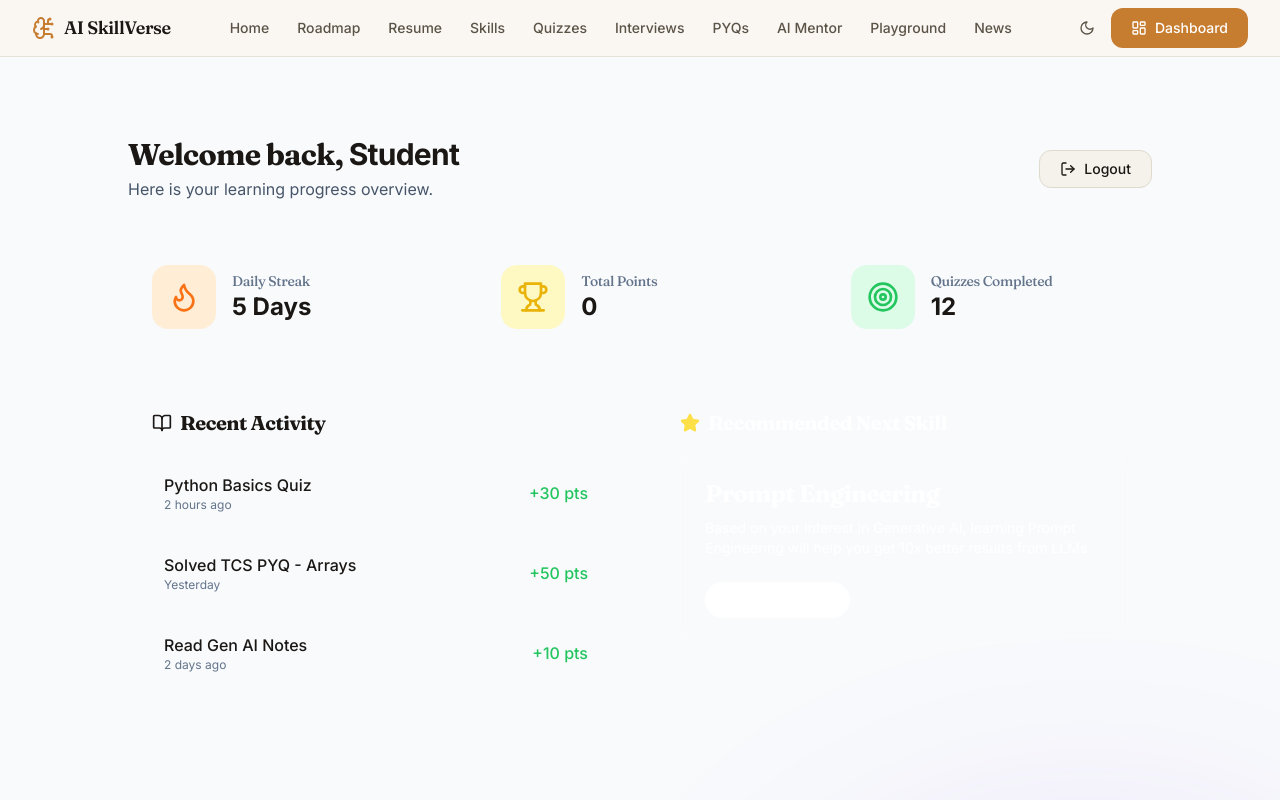
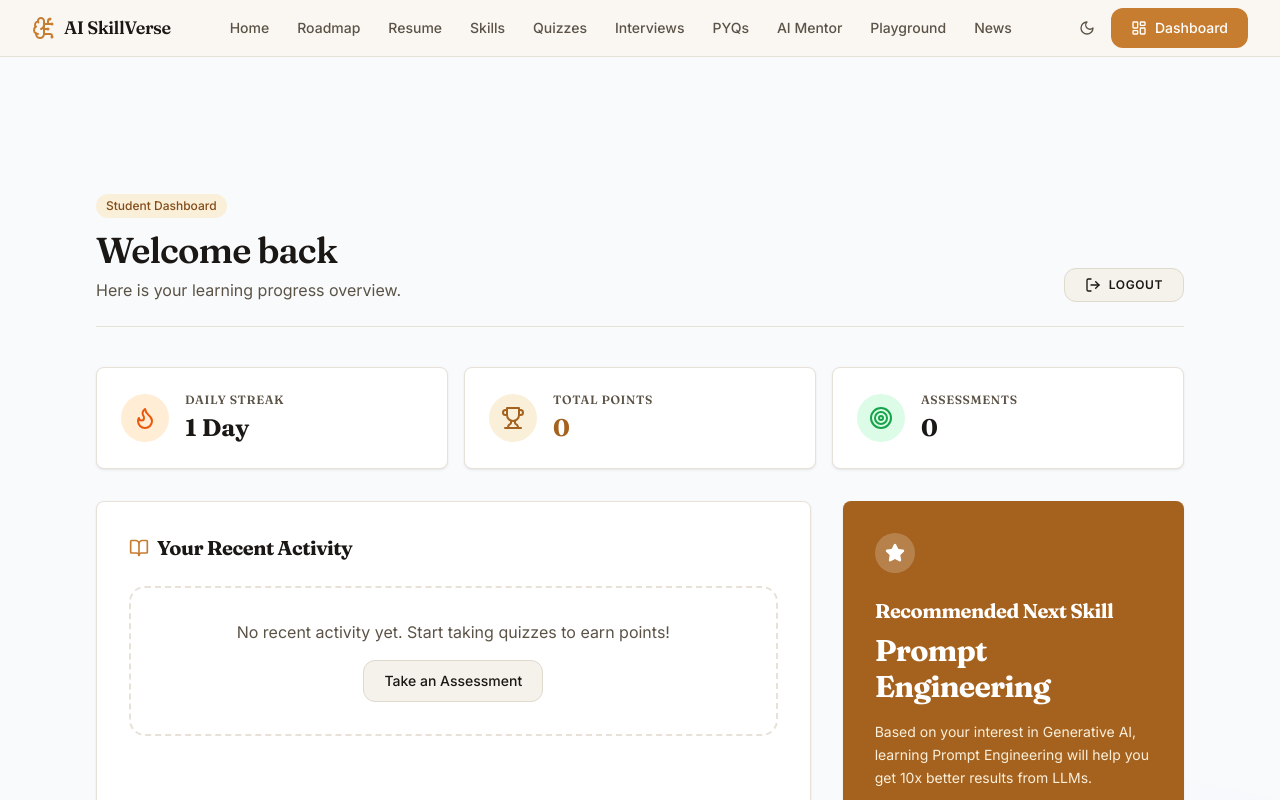
Before and after one commit to hemalatha24088-glitch/AI-SkillVerse-2.0, a React (Vite) app: page / in a window 1280 px wide. Both pictures are taken after typing "name@example.com", "Sample123" into the empty fields and a click on the button "Sign In". Shown: the top 800 px of the page. Built offline with nearby package versions, Linux system fonts and the light colour scheme.

Commit message:
UI Redesign: Dashboard with dynamic user activity

```diff
--- a/src/pages/Dashboard.jsx
+++ b/src/pages/Dashboard.jsx
@@ -1,10 +1,11 @@
 import React, { useState, useEffect } from 'react';
 import { motion } from 'framer-motion';
-import { User, Target, Flame, Trophy, BookOpen, Star, LogOut } from 'lucide-react';
+import { User, Target, Flame, Trophy, BookOpen, Star, LogOut, ArrowRight } from 'lucide-react';
 import { useNavigate } from 'react-router-dom';
 
 const Dashboard = () => {
   const [points, setPoints] = useState(0);
+  const [activities, setActivities] = useState([]);
   const navigate = useNavigate();
 
   useEffect(() => {
@@ -13,8 +14,19 @@ const Dashboard = () => {
       navigate('/auth');
       return;
     }
+
+    // Load points
     const savedPoints = localStorage.getItem('ai_skillverse_points');
     if (savedPoints) setPoints(parseInt(savedPoints));
+
+    // Load recent activity specific to this user
+    try {
+      const savedActivities = JSON.parse(localStorage.getItem('ai_skillverse_recent_activity') || '[]');
+      setActivities(savedActivities);
+    } catch (e) {
+      setActivities([]);
+    }
+
   }, [navigate]);
 
   const handleLogout = () => {
@@ -23,89 +35,105 @@ const Dashboard = () => {
   };
 
   return (
-    <div className="pb-20 pt-10 max-w-5xl mx-auto">
-      <div className="flex flex-col md:flex-row justify-between items-start md:items-center mb-10 gap-4">
+    <div className="page-container pt-24 pb-20">
+      {/* Header */}
+      <div className="flex flex-col md:flex-row justify-between items-start md:items-end mb-10 gap-4 border-b border-[#E8E1D8] dark:border-dark-border pb-6">
         <div>
-          <motion.h1 initial={{ opacity: 0, x: -20 }} animate={{ opacity: 1, x: 0 }} className="text-3xl font-bold">
-            Welcome back, <span className="text-gradient">Student</span>
-          </motion.h1>
-          <p className="text-slate-600 dark:text-slate-400 mt-1">Here is your learning progress overview.</p>
+          <span className="tag mb-3">Student Dashboard</span>
+          <h1 className="text-display text-3xl md:text-4xl font-semibold text-ink dark:text-[#EDE8DF]">
+            Welcome back
+          </h1>
+          <p className="text-ink-muted mt-2">Here is your learning progress overview.</p>
         </div>
-        <button onClick={handleLogout} className="btn-secondary flex items-center gap-2 py-2">
+        <button onClick={handleLogout} className="btn-secondary py-2 text-xs uppercase tracking-wider font-semibold">
           <LogOut className="w-4 h-4" /> Logout
         </button>
       </div>
 
-      <div className="grid grid-cols-1 md:grid-cols-3 gap-6 mb-8">
-        <motion.div initial={{ opacity: 0, y: 20 }} animate={{ opacity: 1, y: 0 }} className="glass-card p-6 flex items-center gap-4">
-          <div className="p-4 bg-orange-100 dark:bg-orange-900/30 text-orange-500 rounded-2xl">
-            <Flame className="w-8 h-8" />
+      {/* Stats Row */}
+      <div className="grid grid-cols-1 md:grid-cols-3 gap-4 mb-8">
+        <div className="card p-6 flex items-center gap-4 bg-surface hover:-translate-y-1 transition-transform duration-200">
+          <div className="w-12 h-12 rounded-full bg-orange-100 dark:bg-orange-900/30 text-orange-600 dark:text-orange-400 flex items-center justify-center shrink-0">
+            <Flame className="w-6 h-6" />
           </div>
           <div>
-            <h3 className="text-slate-500 text-sm font-medium">Daily Streak</h3>
-            <p className="text-2xl font-bold">5 Days</p>
+            <h3 className="text-ink-muted text-xs font-semibold uppercase tracking-wider mb-1">Daily Streak</h3>
+            <p className="text-2xl font-bold font-fraunces text-ink dark:text-[#EDE8DF]">1 Day</p>
           </div>
-        </motion.div>
+        </div>
 
-        <motion.div initial={{ opacity: 0, y: 20 }} animate={{ opacity: 1, y: 0 }} transition={{ delay: 0.1 }} className="glass-card p-6 flex items-center gap-4">
-          <div className="p-4 bg-yellow-100 dark:bg-yellow-900/30 text-yellow-500 rounded-2xl">
-            <Trophy className="w-8 h-8" />
+        <div className="card p-6 flex items-center gap-4 bg-surface hover:-translate-y-1 transition-transform duration-200">
+          <div className="w-12 h-12 rounded-full bg-amber-100 dark:bg-amber-900/30 text-amber-600 dark:text-amber-400 flex items-center justify-center shrink-0">
+            <Trophy className="w-6 h-6" />
           </div>
           <div>
-            <h3 className="text-slate-500 text-sm font-medium">Total Points</h3>
-            <p className="text-2xl font-bold text-primary-600 dark:text-primary-400">{points}</p>
+            <h3 className="text-ink-muted text-xs font-semibold uppercase tracking-wider mb-1">Total Points</h3>
+            <p className="text-2xl font-bold font-fraunces text-amber-600">{points}</p>
           </div>
-        </motion.div>
+        </div>
 
-        <motion.div initial={{ opacity: 0, y: 20 }} animate={{ opacity: 1, y: 0 }} transition={{ delay: 0.2 }} className="glass-card p-6 flex items-center gap-4">
-          <div className="p-4 bg-green-100 dark:bg-green-900/30 text-green-500 rounded-2xl">
-            <Target className="w-8 h-8" />
+        <div className="card p-6 flex items-center gap-4 bg-surface hover:-translate-y-1 transition-transform duration-200">
+          <div className="w-12 h-12 rounded-full bg-green-100 dark:bg-green-900/30 text-green-600 dark:text-green-400 flex items-center justify-center shrink-0">
+            <Target className="w-6 h-6" />
           </div>
           <div>
-            <h3 className="text-slate-500 text-sm font-medium">Quizzes Completed</h3>
-            <p className="text-2xl font-bold">12</p>
+            <h3 className="text-ink-muted text-xs font-semibold uppercase tracking-wider mb-1">Assessments</h3>
+            <p className="text-2xl font-bold font-fraunces text-ink dark:text-[#EDE8DF]">
+              {activities.filter(a => a.title.includes('Quiz')).length}
+            </p>
           </div>
-        </motion.div>
+        </div>
       </div>
 
-      <div className="grid grid-cols-1 lg:grid-cols-2 gap-8">
-        <motion.div initial={{ opacity: 0, x: -20 }} animate={{ opacity: 1, x: 0 }} transition={{ delay: 0.3 }} className="glass-card p-6">
-          <h2 className="text-xl font-bold mb-6 flex items-center gap-2"><BookOpen className="w-5 h-5 text-primary-500" /> Recent Activity</h2>
-          <div className="space-y-4">
-            <div className="flex items-center justify-between p-3 bg-slate-50 dark:bg-slate-800/50 rounded-lg">
+      <div className="grid grid-cols-1 lg:grid-cols-3 gap-8">
+        {/* Recent Activity */}
+        <div className="lg:col-span-2 card p-6 md:p-8 bg-surface">
+          <div className="flex items-center justify-between mb-6">
+            <h2 className="text-xl font-bold font-fraunces flex items-center gap-2 text-ink dark:text-[#EDE8DF]">
+              <BookOpen className="w-5 h-5 text-amber-500" /> Your Recent Activity
+            </h2>
+          </div>
+
+          <div className="space-y-3">
+            {activities.length > 0 ? (
+              activities.map((activity, idx) => (
+                <div key={idx} className="flex items-center justify-between p-4 bg-[#F5F1EB] dark:bg-dark-card border border-[#E8E1D8] dark:border-dark-border rounded-lg">
                   <div>
-                <p className="font-medium">Python Basics Quiz</p>
-                <p className="text-xs text-slate-500">2 hours ago</p>
+                    <p className="font-medium text-ink dark:text-[#EDE8DF]">{activity.title}</p>
+                    <p className="text-xs text-ink-muted mt-1">{activity.time}</p>
                   </div>
-              <span className="text-green-500 font-medium">+30 pts</span>
+                  <span className="text-success font-semibold bg-success-light dark:bg-success/20 px-3 py-1 rounded-full text-sm">
+                    {activity.points}
+                  </span>
                 </div>
-            <div className="flex items-center justify-between p-3 bg-slate-50 dark:bg-slate-800/50 rounded-lg">
-              <div>
-                <p className="font-medium">Solved TCS PYQ - Arrays</p>
-                <p className="text-xs text-slate-500">Yesterday</p>
+              ))
+            ) : (
+              <div className="text-center p-8 border-2 border-dashed border-[#E8E1D8] dark:border-dark-border rounded-xl">
+                <p className="text-ink-muted mb-4">No recent activity yet. Start taking quizzes to earn points!</p>
+                <button onClick={() => navigate('/quizzes')} className="btn-secondary">
+                  Take an Assessment
+                </button>
               </div>
-              <span className="text-green-500 font-medium">+50 pts</span>
-            </div>
-            <div className="flex items-center justify-between p-3 bg-slate-50 dark:bg-slate-800/50 rounded-lg">
-              <div>
-                <p className="font-medium">Read Gen AI Notes</p>
-                <p className="text-xs text-slate-500">2 days ago</p>
-              </div>
-              <span className="text-green-500 font-medium">+10 pts</span>
+            )}
           </div>
         </div>
-        </motion.div>
 
-        <motion.div initial={{ opacity: 0, x: 20 }} animate={{ opacity: 1, x: 0 }} transition={{ delay: 0.4 }} className="glass-card p-6 bg-gradient-to-br from-primary-600 to-purple-700 text-white border-none">
-          <h2 className="text-xl font-bold mb-4 flex items-center gap-2"><Star className="w-5 h-5 text-yellow-300 fill-current" /> Recommended Next Skill</h2>
-          <div className="bg-white/10 backdrop-blur-sm rounded-xl p-6 mt-4 border border-white/20">
-            <h3 className="text-2xl font-bold mb-2">Prompt Engineering</h3>
-            <p className="text-primary-100 mb-6 text-sm">Based on your interest in Generative AI, learning Prompt Engineering will help you get 10x better results from LLMs.</p>
-            <a href="/skills" className="px-6 py-2 bg-white text-primary-700 font-bold rounded-full hover:bg-slate-10 transition-colors inline-block text-sm">
-              Start Learning
+        {/* Recommended Card */}
+        <div className="lg:col-span-1 card p-8 bg-amber-600 text-white border-none flex flex-col justify-between">
+          <div>
+            <div className="w-10 h-10 rounded-full bg-white/20 flex items-center justify-center mb-6">
+              <Star className="w-5 h-5 text-white fill-current" />
+            </div>
+            <h2 className="text-xl font-bold font-fraunces mb-2">Recommended Next Skill</h2>
+            <h3 className="text-3xl font-bold font-fraunces mb-4">Prompt Engineering</h3>
+            <p className="text-amber-100 text-sm leading-relaxed mb-8">
+              Based on your interest in Generative AI, learning Prompt Engineering will help you get 10x better results from LLMs.
+            </p>
+          </div>
+          <a href="/skills" className="w-full py-3 bg-white text-amber-700 font-semibold rounded-lg hover:bg-[#F5F1EB] transition-colors inline-flex justify-center items-center gap-2">
+            Start Learning <ArrowRight className="w-4 h-4" />
           </a>
         </div>
-        </motion.div>
       </div>
     </div>
   );
--- a/src/pages/QuizSystem.jsx
+++ b/src/pages/QuizSystem.jsx
@@ -129,6 +129,17 @@ const QuizSystem = () => {
         }
         localStorage.setItem('ai_skillverse_users', JSON.stringify(users));
       }
+
+      // Log to Recent Activity
+      const activities = JSON.parse(localStorage.getItem('ai_skillverse_recent_activity') || '[]');
+      activities.unshift({
+        title: `${currentSkill} Quiz Completed`,
+        time: 'Just now',
+        points: `+${score} pts`
+      });
+      // Keep only last 5 activities
+      if (activities.length > 5) activities.pop();
+      localStorage.setItem('ai_skillverse_recent_activity', JSON.stringify(activities));
     }
   };
 
```
Lines whose indentation alone changed are shown as unchanged.
